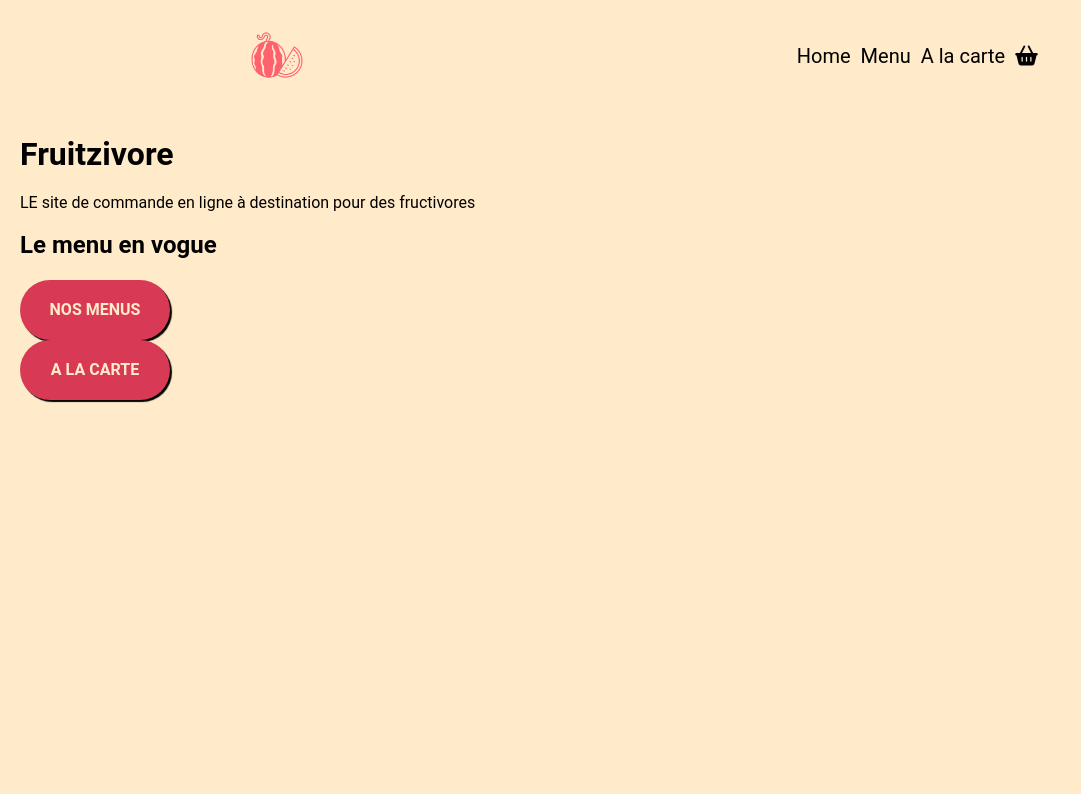
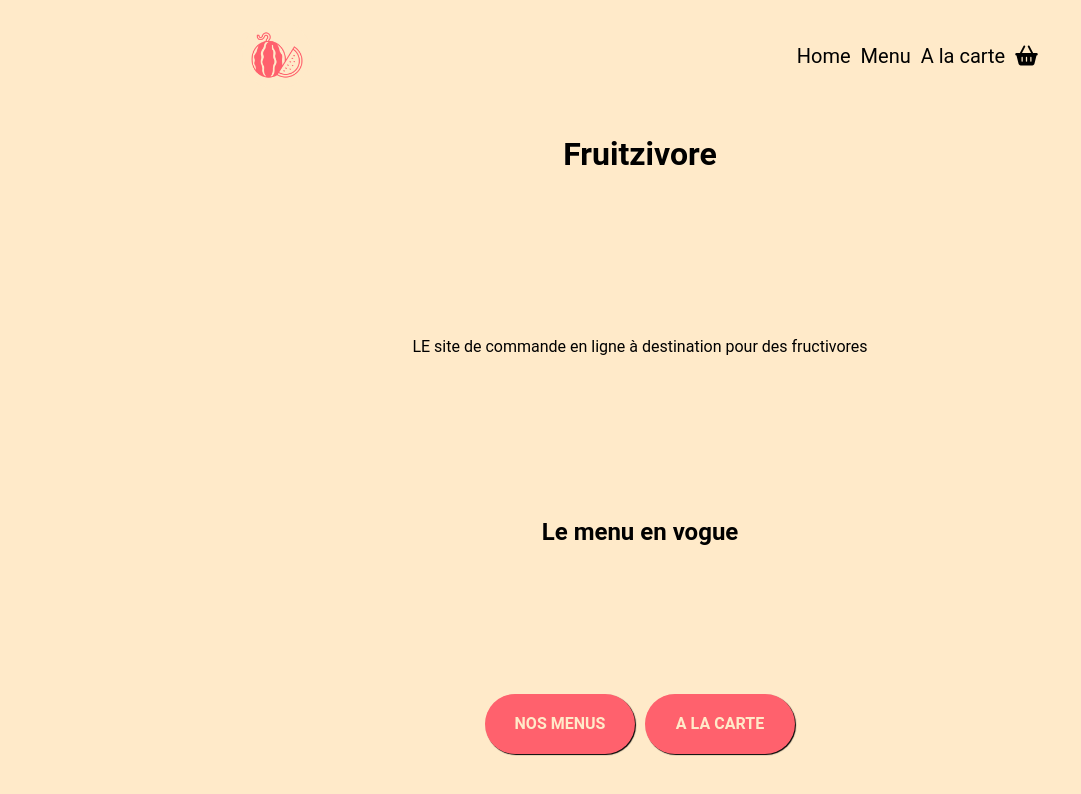
Before and after one commit to NicolasPi-maker/fruitzivore, a React (Create React App) app in the folder frontfruitzivore/: page / in a window 1280 px wide. Shown: the top 794 px of the page, without its empty margins (0-1081 px from the left). Built offline with nearby package versions, Linux system fonts and the light colour scheme.

Commit message:
fix button

```diff
--- a/frontfruitzivore/src/components/ButtonLink/_buttonLink.scss
+++ b/frontfruitzivore/src/components/ButtonLink/_buttonLink.scss
@@ -6,8 +6,8 @@
     border-radius: 50px;
     width: 130px;
     height: 50px;
-    background-color: $color-one;
-    box-shadow: 2px 2px 1px black;
+    background-color: $color-two;
+    box-shadow: 1px 1px 1px black;
     transition: .3s;
     cursor: pointer;
     a {
--- a/frontfruitzivore/src/pages/Home/_home.scss
+++ b/frontfruitzivore/src/pages/Home/_home.scss
@@ -0,0 +1,7 @@
+.main-home {
+    display: flex;
+    flex-direction: column;
+    justify-content: space-between;
+    align-items: center;
+    min-height: 80vh;
+}
--- a/frontfruitzivore/src/pages/Home/index.jsx
+++ b/frontfruitzivore/src/pages/Home/index.jsx
@@ -9,14 +9,14 @@ function Home({ data }) {
     setMenuHype(menusData[0]);
   }, [menusData])
   return (
-    <main>
+    <main className="main-home">
       <h1>Fruitzivore</h1>
       <p>LE site de commande en ligne à destination pour des fructivores</p>
       <div>
         <h2>Le menu en vogue</h2>
 
       </div>
-      <div>
+      <div className="list-row">
         <ButtonLink url='/menu' content='Nos menus' />
         <ButtonLink url='/unit' content='A la carte' />
       </div>
--- a/frontfruitzivore/src/style/utile/_global.scss
+++ b/frontfruitzivore/src/style/utile/_global.scss
@@ -9,3 +9,9 @@ a {
     color: $text-color-default;
     text-decoration: none;
 }
+
+.list-row {
+    display: flex;
+    flex-direction: row;
+    gap: 10px;
+}
```
